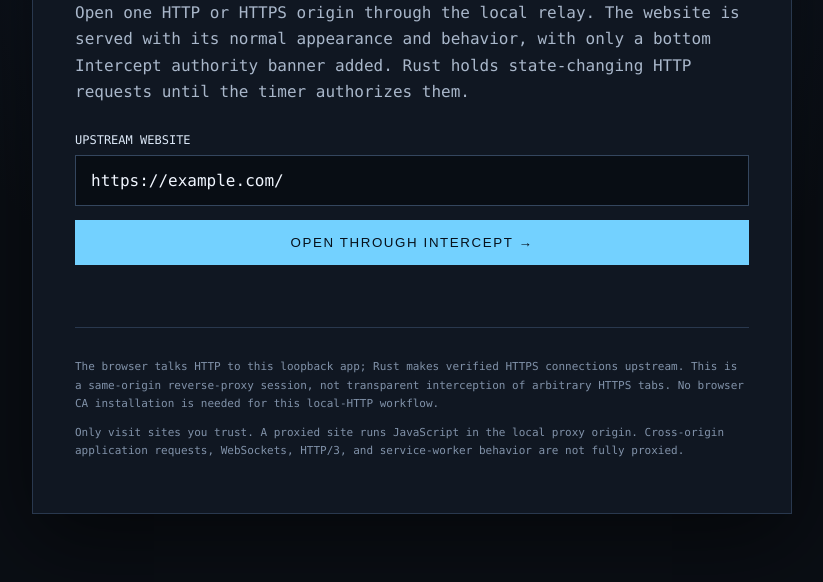
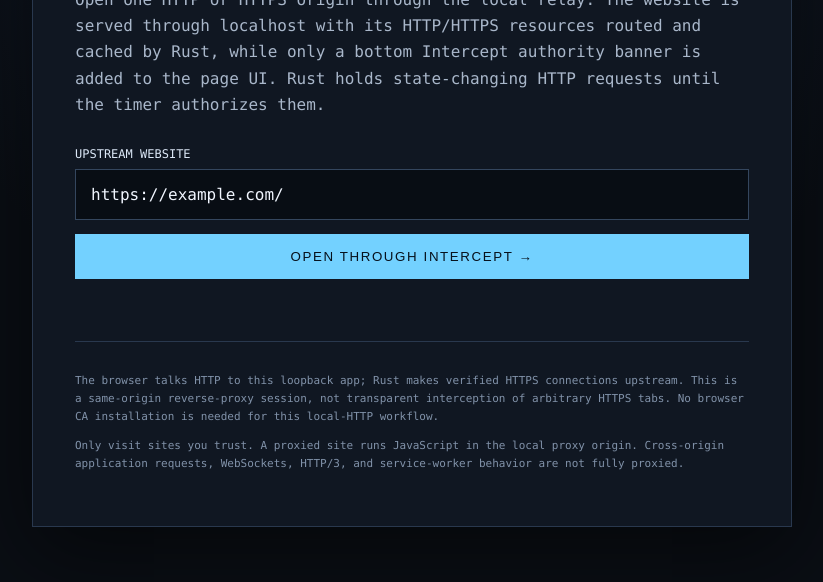
Before and after one commit to jordanlegare/intercept, a plain HTML site: page web/index.html in a window 1280 px wide. Shown: the part 218-800 px from the top of the page, without its empty margins (228-1051 px from the left). Drawn offline with Linux system fonts and the light colour scheme.

```diff
--- a/web/index.html
+++ b/web/index.html
@@ -21,7 +21,7 @@
 <main>
   <div class="mark">LOCAL HTTP RELAY · 127.0.0.1:5000</div>
   <h1>INTERCEPT<span style="color:#73d1ff">_</span></h1>
-  <p>Open one HTTP or HTTPS origin through the local relay. The website is served with its normal appearance and behavior, with only a bottom Intercept authority banner added. Rust holds state-changing HTTP requests until the timer authorizes them.</p>
+  <p>Open one HTTP or HTTPS origin through the local relay. The website is served through localhost with its HTTP/HTTPS resources routed and cached by Rust, while only a bottom Intercept authority banner is added to the page UI. Rust holds state-changing HTTP requests until the timer authorizes them.</p>
   <form id="launch">
     <label for="target">UPSTREAM WEBSITE</label>
     <input id="target" name="url" type="url" inputmode="url" autocomplete="url" spellcheck="false" placeholder="https://example.com/" value="https://example.com/" required>
```
